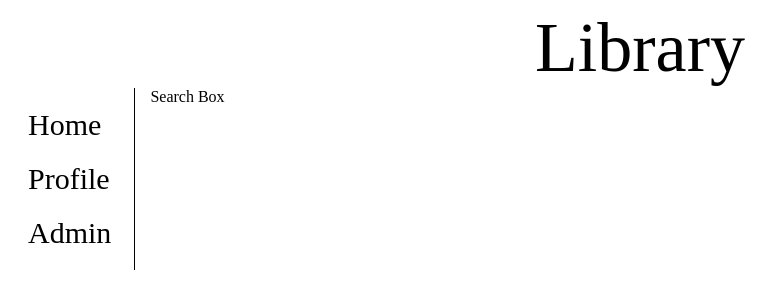
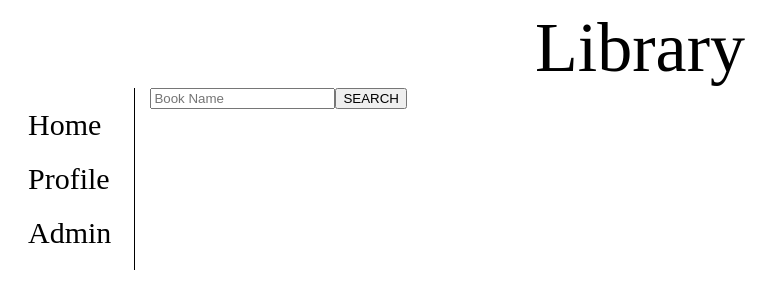
Before and after one commit to PraveenMathew92/library-component, a React app: page / in a window 1280 px wide. Shown: the top 300 px of the page, without its empty margins (0-777 px from the left). Built offline with nearby package versions, Linux system fonts and the light colour scheme.

Commit message:
add search bar

```diff
--- a/src/components/HomePage.js
+++ b/src/components/HomePage.js
@@ -2,7 +2,8 @@ import React from 'react';
 
 const HomePage = () => (
     <div>
-        Search Box
+        <input placeholder="Book Name"></input>
+        <button type="submit">SEARCH</button>
     </div>
 );
 
```
